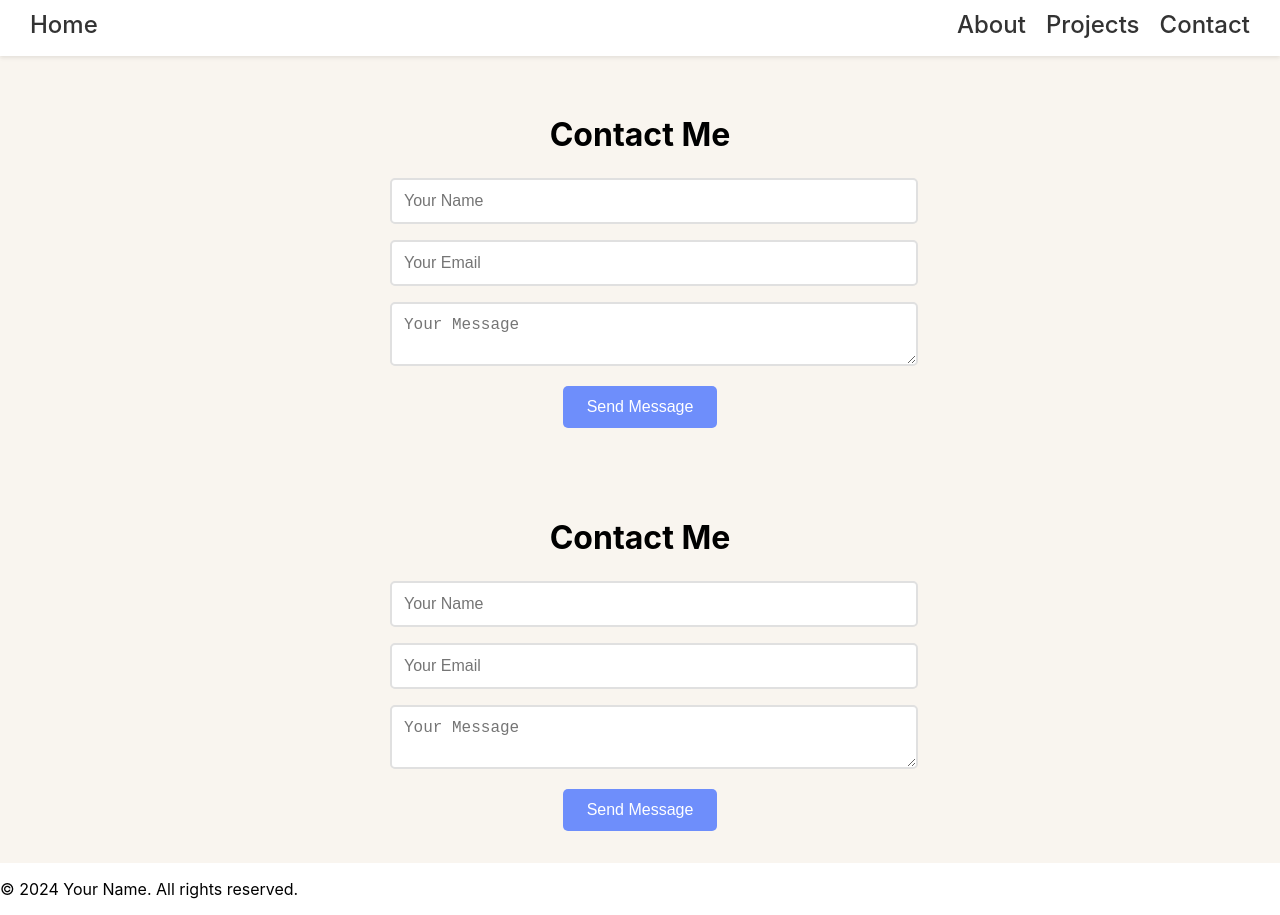
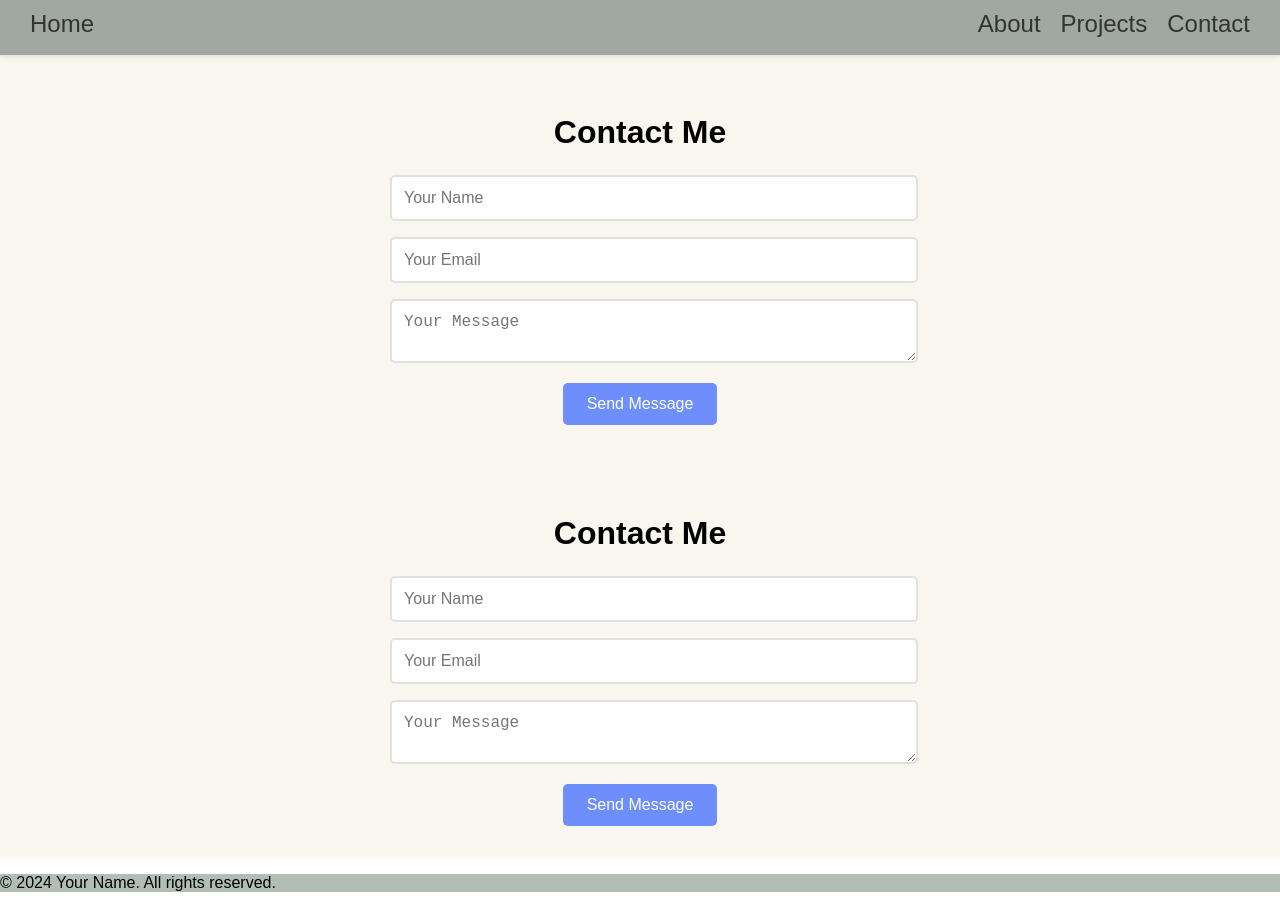
Before and after one commit to Abana55/my-new-portfolio, a React (Create React App) app: page /contact in a window 1280 px wide. Built offline with nearby package versions, Linux system fonts and the light colour scheme.

Commit message:
added more styles and colors to the navbar and backkground

```diff
--- a/src/components/About/About.scss
+++ b/src/components/About/About.scss
@@ -4,7 +4,7 @@
     align-items: center;
 
     &__section {
-      width: 100vw;
+        width: 90vw;
       height: 100vh;
       display: flex;
       justify-content: space-between;
--- a/src/components/Footer/Footer.scss
+++ b/src/components/Footer/Footer.scss
@@ -0,0 +1,6 @@
+.footer {
+    background-color: #b2beb5;
+    margin: 0;
+    padding: 0;
+    margin-top: 0;
+  }
--- a/src/components/Navbar/Navbar.scss
+++ b/src/components/Navbar/Navbar.scss
@@ -1,11 +1,10 @@
 .navbar {
-    background-color: #d2b48c23;
+    background-color: #9fa8a1;
     box-shadow: 0 2px 4px rgba(0, 0, 0, 0.1);
     padding: 10px 20px;
     display: flex;
-    justify-content: space-between; /* Adjusted for space between */
+    justify-content: space-between;
     align-items: center;
-    background-color: transparent;
 
     .navbar__link {
       color: #333333;
--- a/src/components/Projects/Projects.scss
+++ b/src/components/Projects/Projects.scss
@@ -3,6 +3,7 @@
     grid-template-columns: repeat(auto-fill, minmax(300px, 1fr));
     gap: 20px;
     padding: 20px;
+    color: #9fa8a1;
   }
   .project-card {
     background-color: #fff;
--- a/src/index.css
+++ /dev/null
@@ -1,13 +0,0 @@
-body {
-  margin: 0;
-  font-family: -apple-system, BlinkMacSystemFont, 'Segoe UI', 'Roboto', 'Oxygen',
-    'Ubuntu', 'Cantarell', 'Fira Sans', 'Droid Sans', 'Helvetica Neue',
-    sans-serif;
-  -webkit-font-smoothing: antialiased;
-  -moz-osx-font-smoothing: grayscale;
-}
-
-code {
-  font-family: source-code-pro, Menlo, Monaco, Consolas, 'Courier New',
-    monospace;
-}
--- a/src/index.js
+++ b/src/index.js
@@ -1,6 +1,6 @@
 import React from 'react';
 import ReactDOM from 'react-dom/client';
-import './index.css';
+import './index.scss';
 import App from './App';
 import reportWebVitals from './reportWebVitals';
 
--- /dev/null
+++ b/src/index.scss
@@ -0,0 +1,11 @@
+body {
+  // background-color: #b2beb5; // Ash grey color
+  margin: 0;
+  padding: 0;
+  font-family: sans-serif;
+}
+
+code {
+  font-family: source-code-pro, Menlo, Monaco, Consolas, 'Courier New',
+    monospace;
+}
```
